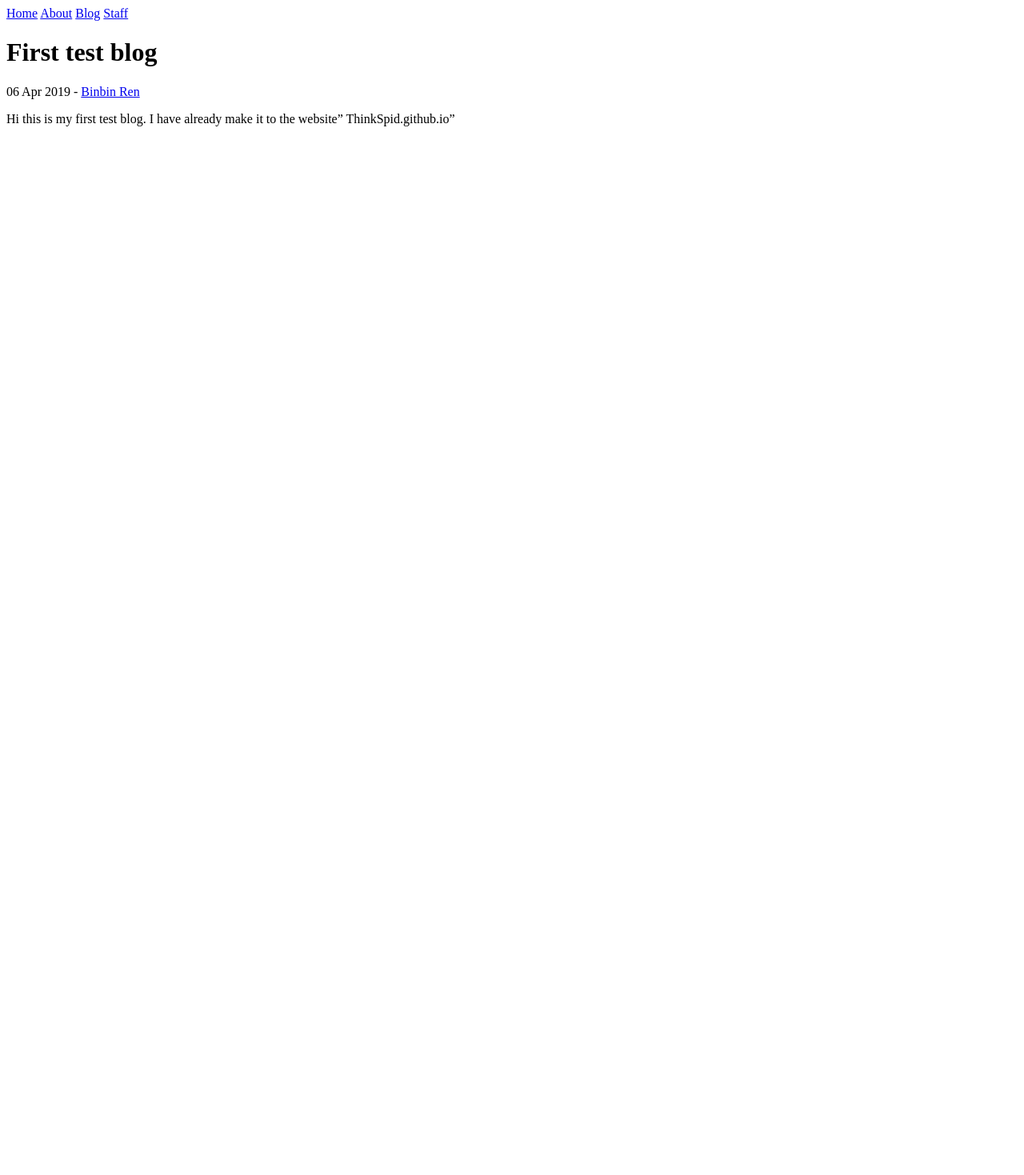
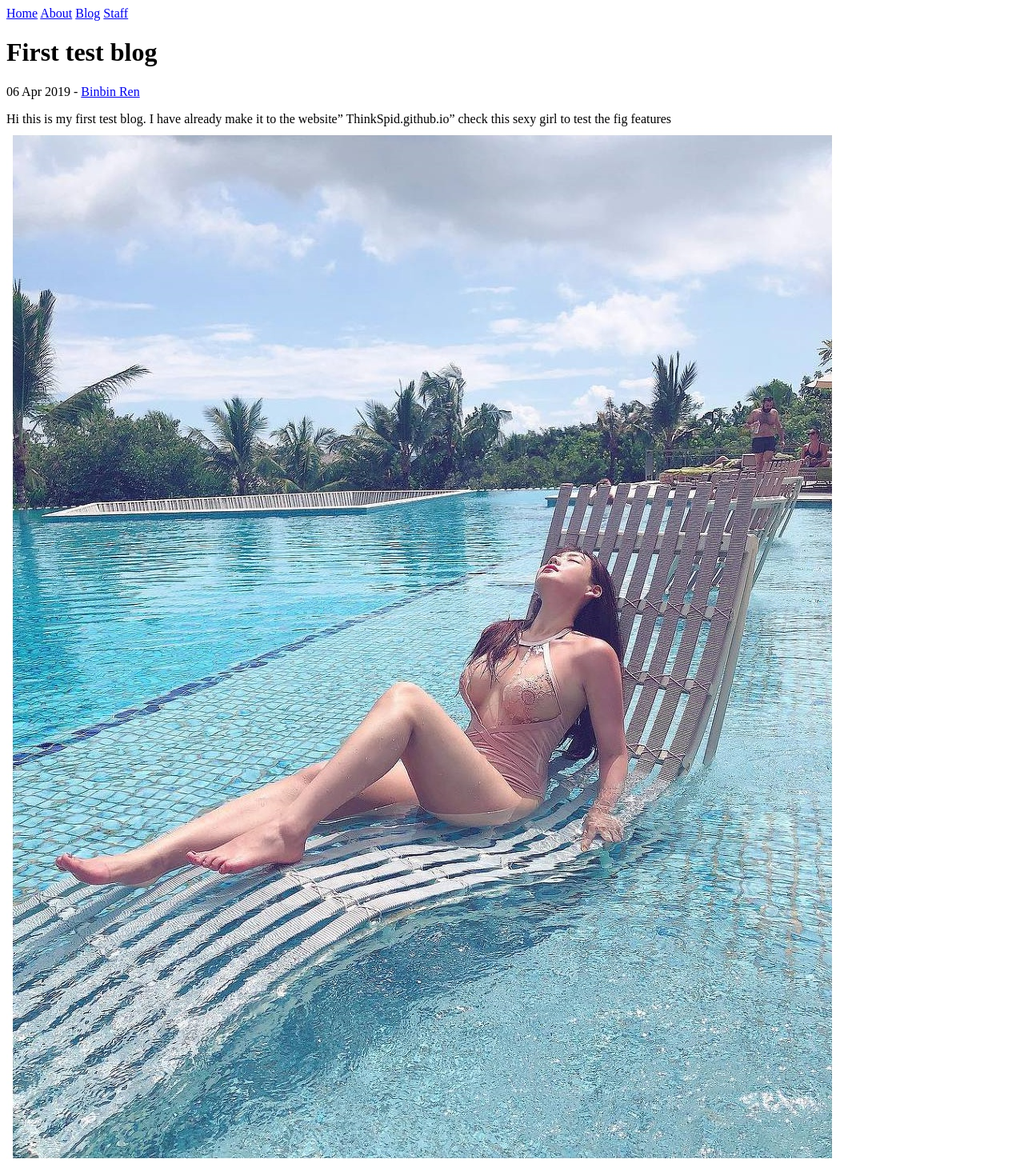
Before and after one commit to ThinkSpid/ThinkSpid.github.io, a Jekyll site: the page built from _posts/2019-04-05-firstblog.md, in a window 1280 px wide. Shown: the whole page at 80% size. Built offline with Jekyll 4.4.1, drawn with Linux system fonts in a browser that asks for light colours; before the commit the page ends 900 px from its top, so only the background shows below that.

Commit message:
picture
test the features of adding a picture

```diff
--- a/_posts/2019-04-05-firstblog.md
+++ b/_posts/2019-04-05-firstblog.md
@@ -6,3 +6,5 @@ categories: jekyll update
 author: ren
 ---
 Hi this is my first test blog. I have already make it to the website" ThinkSpid.github.io"
+check this sexy girl to test the fig features
+![a sexy girl](/assets/girl.jpg)
```
Also changed, not shown: assets/girl.jpg (added), 7 other files.
